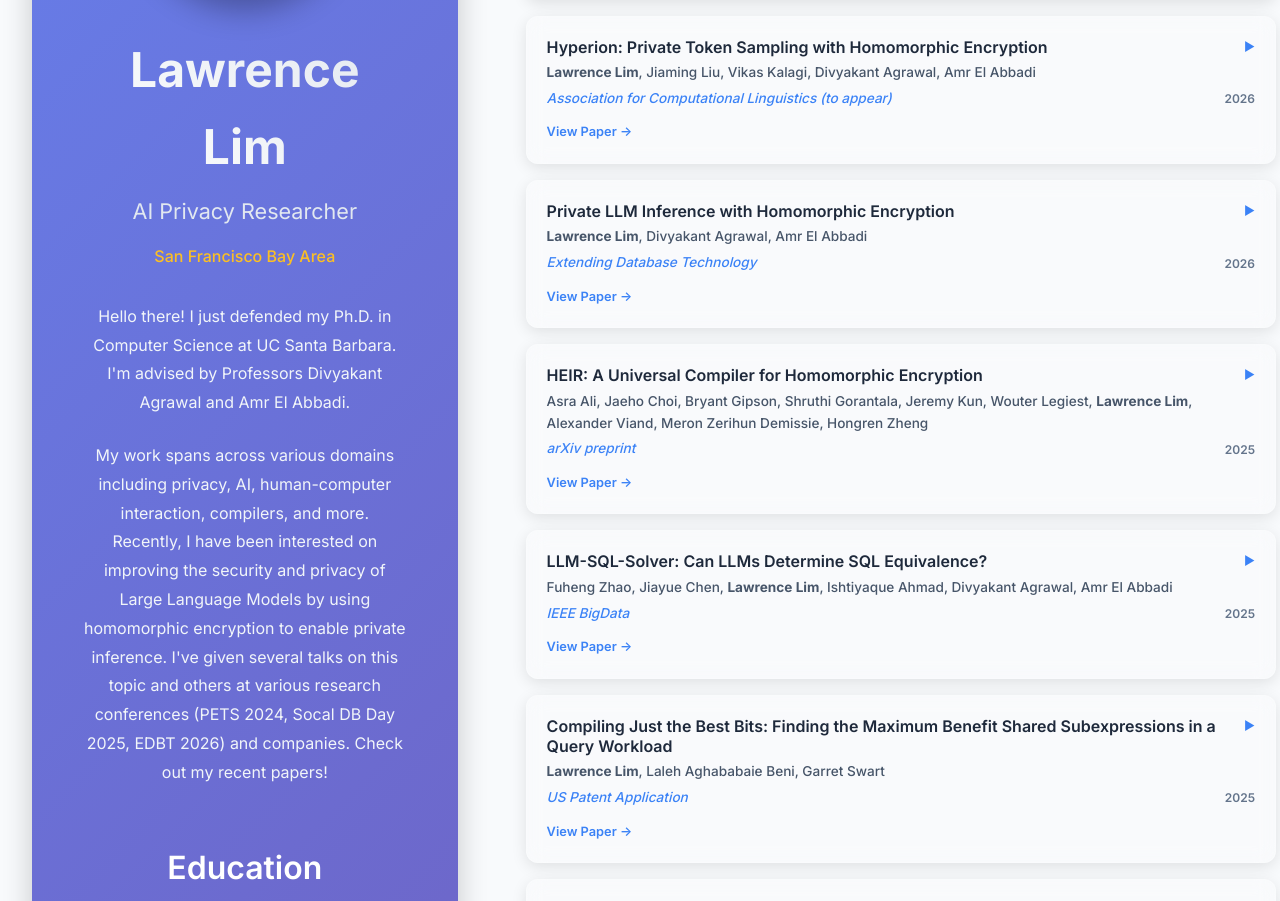
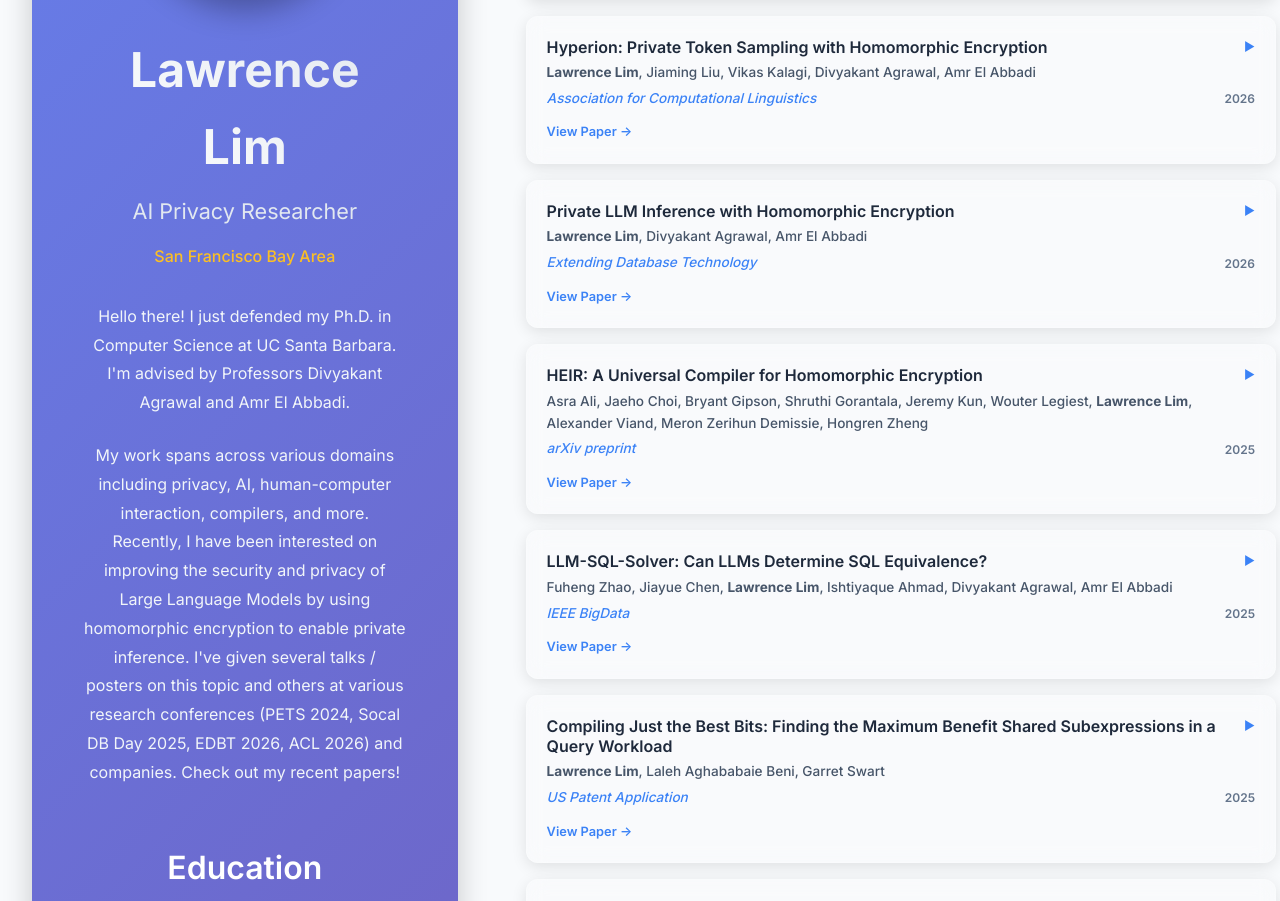
Before and after one commit to lawrencekhlim/lawrencekhlim.github.io, a React (Create React App) app: page / in a window 1280 px wide. Shown: the part 252-1153 px from the top of the page. Built offline with nearby package versions, Linux system fonts and the light colour scheme.

Commit message:
Updated website with ACL publication

```diff
--- a/src/components/About.js
+++ b/src/components/About.js
@@ -30,7 +30,7 @@ const About = () => {
               Hello there! I just defended my Ph.D. in Computer Science at UC Santa Barbara. I'm advised by Professors Divyakant Agrawal and Amr El Abbadi.
             </p>
             <p className="about-description">
-              My work spans across various domains including privacy, AI, human-computer interaction, compilers, and more. Recently, I have been interested on improving the security and privacy of Large Language Models by using homomorphic encryption to enable private inference. I've given several talks on this topic and others at various research conferences (PETS 2024, Socal DB Day 2025, EDBT 2026) and companies. Check out my recent papers!
+              My work spans across various domains including privacy, AI, human-computer interaction, compilers, and more. Recently, I have been interested on improving the security and privacy of Large Language Models by using homomorphic encryption to enable private inference. I've given several talks / posters on this topic and others at various research conferences (PETS 2024, Socal DB Day 2025, EDBT 2026, ACL 2026) and companies. Check out my recent papers!
             </p>
             {/* <div className="about-stats">
               <div className="stat">
--- a/src/components/Publications.js
+++ b/src/components/Publications.js
@@ -20,10 +20,10 @@ const Publications = () => {
       id: "hyperion-2026",
       title: "Hyperion: Private Token Sampling with Homomorphic Encryption",
       authors: "Lawrence Lim, Jiaming Liu, Vikas Kalagi, Divyakant Agrawal, Amr El Abbadi",
-      venue: "Association for Computational Linguistics (to appear)",
+      venue: "Association for Computational Linguistics",
       year: "2026",
       abstract: "A promising direction for enabling private queries to large language models (LLMs) is with homomorphic encryption (HE). An open problem is performing token sampling under HE. In this paper, we introduce Hyperion, an efficient HE algorithm for inverse transform sampling, enabling private token sampling with 1 comparison depth, O(1) amortized comparisons, and O(log n) rotations. We implement our approach and demonstrate that it samples tokens in 0.14 seconds for 32k tokens (4.4 microseconds per token) on GPU, achieving a 100x latency improvement over prior work.",
-      link: "https://ia.cr/2025/2318"
+      link: "https://doi.org/10.18653/v1/2026.acl-long.644"
     },
     {
       id: "private-llm-tutorial-edbt-2026",
```
